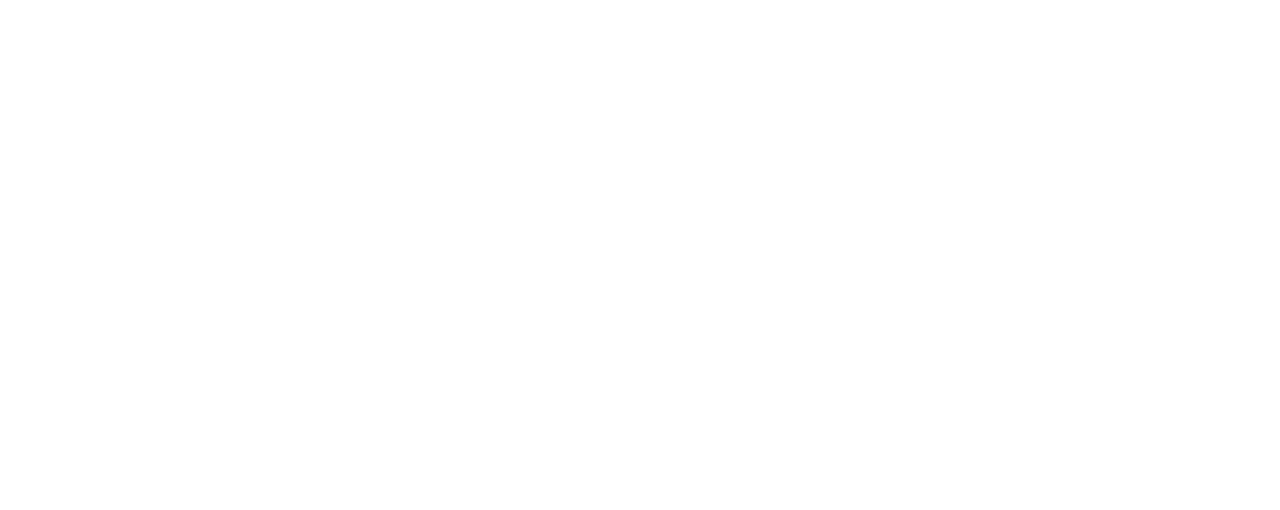
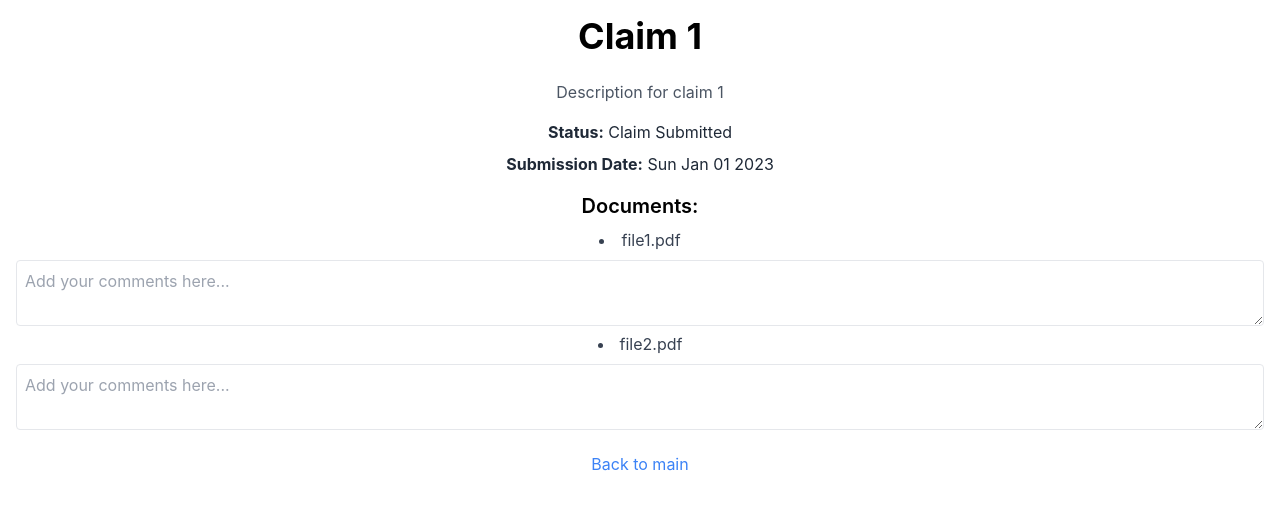
Before and after one commit to Suhas-13/EasyClaim, a React (Create React App) app in the folder frontend/: page /claim/1 in a window 1280 px wide. Before the commit this address had no page. Shown: the top 510 px of the page. Built offline with nearby package versions, Linux system fonts and the light colour scheme.

Commit message:
feat: add navigate to indiv claiim

```diff
--- a/frontend/src/App.tsx
+++ b/frontend/src/App.tsx
@@ -3,6 +3,7 @@
 import "./App.css";
 import { BrowserRouter as Router, Routes, Route } from "react-router-dom";
 import { CreditCompanyPage } from "./pages/creditCompany";
+import { Claim } from "./components/Claim";
 
 const App = () => {
   const [claimDetails, setClaimDetails] = useState<any>(null); // Update state to use claimDetails
@@ -70,12 +71,15 @@
           <Route
             path="/refundClaimDiscussion"
             element={
-              claimDetails && <RefundClaimDiscussion
-                claimDetails={claimDetails}
-                messages={messages}
-              />
+              claimDetails && (
+                <RefundClaimDiscussion
+                  claimDetails={claimDetails}
+                  messages={messages}
+                />
+              )
             }
           />
+          <Route path="/claim/:id" element={<Claim />} />
         </Routes>
       </Router>
     </div>
--- /dev/null
+++ b/frontend/src/components/Claim.tsx
@@ -0,0 +1,51 @@
+import { useParams, Link } from "react-router-dom";
+import { Status } from "./Graph";
+
+export const Claim = () => {
+  const { id } = useParams<{ id: string }>();
+  // TODO: Fetch claim from DB
+  const claim = {
+    id: 1,
+    name: "Claim 1",
+    description: "Description for claim 1",
+    documentFiles: ["file1.pdf", "file2.pdf"],
+    status: Status.ClaimSubmitted,
+    submissionDate: new Date("2023-01-01"),
+  };
+
+  if (!claim) {
+    return <div>Claim not found</div>;
+  }
+
+  return (
+    <div className="min-h-screen w-full p-4">
+      <h1 className="text-4xl font-bold mb-6">{claim.name}</h1>
+      <p className="text-gray-600 mb-4">{claim.description}</p>
+      <p className="text-gray-800 mb-2">
+        <strong>Status:</strong> {claim.status}
+      </p>
+      <p className="text-gray-800 mb-4">
+        <strong>Submission Date:</strong> {claim.submissionDate.toDateString()}
+      </p>
+      <div className="mb-4">
+        <h3 className="text-xl font-semibold mb-2">Documents:</h3>
+        <ul className="list-disc list-inside">
+          {claim.documentFiles.map((file, index) => (
+            <li key={index} className="text-gray-700">
+              {file}
+              <div className="mt-2">
+                <textarea
+                  className="w-full p-2 border rounded"
+                  placeholder="Add your comments here..."
+                ></textarea>
+              </div>
+            </li>
+          ))}
+        </ul>
+      </div>
+      <Link to="/creditCompany" className="text-blue-500 hover:underline">
+        Back to main
+      </Link>
+    </div>
+  );
+};
--- a/frontend/src/ClaimSummary.tsx
+++ b/frontend/src/components/ClaimSummary.tsx
@@ -1,4 +1,4 @@
-import React, { useState } from 'react';
+import React, { useState } from "react";
 
 interface ClaimEvent {
   timestamp: string;
@@ -10,7 +10,11 @@
 const ClaimSummary = () => {
   const initialEvents: ClaimEvent[] = [
     { timestamp: "2024-03-15 09:00", description: "Claim Filed", id: 1 },
-    { timestamp: "2024-03-16 14:30", description: "Initial Review Complete", id: 2 }
+    {
+      timestamp: "2024-03-16 14:30",
+      description: "Initial Review Complete",
+      id: 2,
+    },
   ];
 
   const [events, setEvents] = useState<ClaimEvent[]>(initialEvents);
@@ -28,17 +32,17 @@
       timestamp: new Date().toLocaleString(),
       description: `New Event #${events.length + 1}`,
       id: newEventId,
-      isNew: true // Mark the new event as `isNew`
+      isNew: true, // Mark the new event as `isNew`
     };
 
-    setEvents(prev => [...prev, newEvent]);
+    setEvents((prev) => [...prev, newEvent]);
 
     setTimeout(() => {
       setIsAnimating(false);
-      setEvents(prev =>
-        prev.map(event => ({
+      setEvents((prev) =>
+        prev.map((event) => ({
           ...event,
-          isNew: false // Reset `isNew` for all events after animation
+          isNew: false, // Reset `isNew` for all events after animation
         }))
       );
     }, 1000);
@@ -67,10 +71,7 @@
         </h3>
         <div className="relative space-y-4">
           {events.map((event, index) => (
-            <div
-              key={event.id}
-              className="relative pl-4"
-            >
+            <div key={event.id} className="relative pl-4">
               {index !== events.length - 1 && (
                 <div className="absolute left-2 top-6 w-0.5 h-full -ml-px bg-indigo-500" />
               )}
@@ -79,10 +80,10 @@
                 <div
                   className="absolute left-2 top-[-16px] w-0.5 -ml-px bg-indigo-500"
                   style={{
-                    height: '26px',
-                    animation: 'growLine 0.5s ease-out forwards',
-                    transformOrigin: 'top',
-                    opacity: 1
+                    height: "26px",
+                    animation: "growLine 0.5s ease-out forwards",
+                    transformOrigin: "top",
+                    opacity: 1,
                   }}
                 />
               )}
@@ -90,11 +91,13 @@
               <div
                 className={`
                   absolute left-0 top-2 w-4 h-4 rounded-full border-2 bg-slate-900 border-indigo-500
-                  ${event.isNew ? 'animate-fade-in' : ''}
+                  ${event.isNew ? "animate-fade-in" : ""}
                 `}
                 style={{
                   opacity: event.isNew ? 0 : 1,
-                  animation: event.isNew ? 'fadeIn 0.3s ease-out 0.5s forwards' : 'none'
+                  animation: event.isNew
+                    ? "fadeIn 0.3s ease-out 0.5s forwards"
+                    : "none",
                 }}
               />
 
@@ -102,7 +105,9 @@
                 className="ml-6"
                 style={{
                   opacity: event.isNew ? 0 : 1,
-                  animation: event.isNew ? 'fadeIn 0.3s ease-out 0.5s forwards' : 'none'
+                  animation: event.isNew
+                    ? "fadeIn 0.3s ease-out 0.5s forwards"
+                    : "none",
                 }}
               >
                 <span className="block text-sm font-medium text-slate-400 mb-1">
--- a/frontend/src/components/CreditCompanyUi.tsx
+++ b/frontend/src/components/CreditCompanyUi.tsx
@@ -1,5 +1,6 @@
 import React from "react";
 import { Status } from "./Graph";
+import { useNavigate } from "react-router-dom";
 
 export interface Claim {
   id: number;
@@ -17,14 +18,20 @@
   claims: Claim[];
   setClaimStatus: (id: number, status: Status) => void;
 }) => {
-  const viewClaim = React.useCallback((id: number) => null, []);
+  const navigate = useNavigate();
+  const viewClaim = React.useCallback((id: number) => {
+    navigate(`/claim/${id}`);
+  }, []);
 
   return (
     <div className="min-h-screen w-full p-4">
       <h1 className="text-4xl font-bold mb-6 text-center">{`${claims.length} claim(s) found`}</h1>
       <div className="grid grid-cols-1 sm:grid-cols-2 lg:grid-cols-3 gap-6">
         {claims.map((claim) => (
-          <div key={claim.id} className="bg-white shadow-lg rounded-lg p-6 flex flex-col justify-between">
+          <div
+            key={claim.id}
+            className="bg-white shadow-lg rounded-lg p-6 flex flex-col justify-between"
+          >
             <div>
               <h2 className="text-2xl font-semibold mb-2">{claim.name}</h2>
               <p className="text-gray-600 mb-4">{claim.description}</p>
```
Also changed, not shown: frontend/src/RefundClaimDiscussion.tsx (+18 -11 lines).
